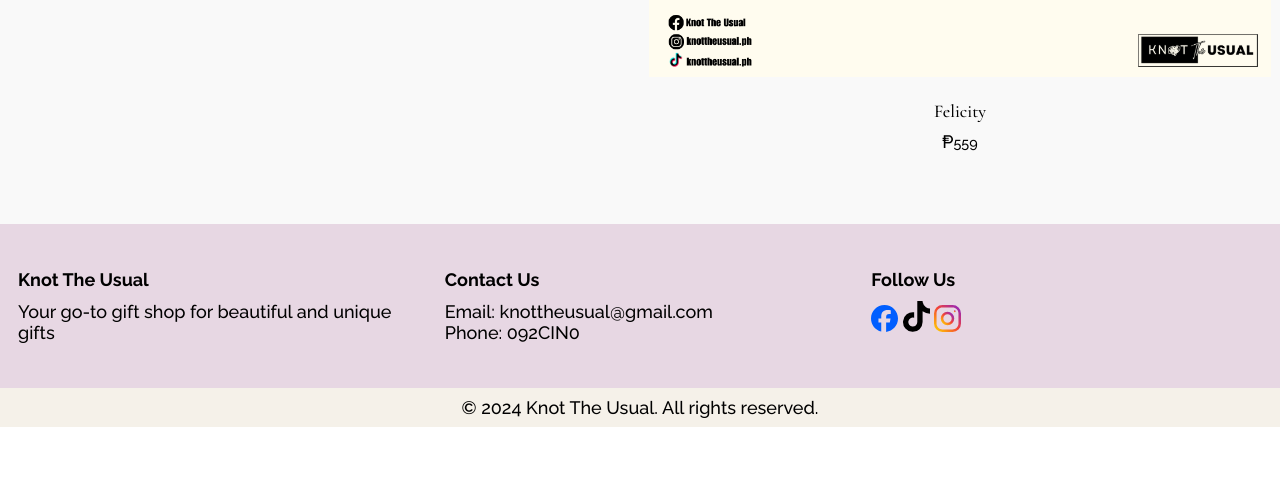
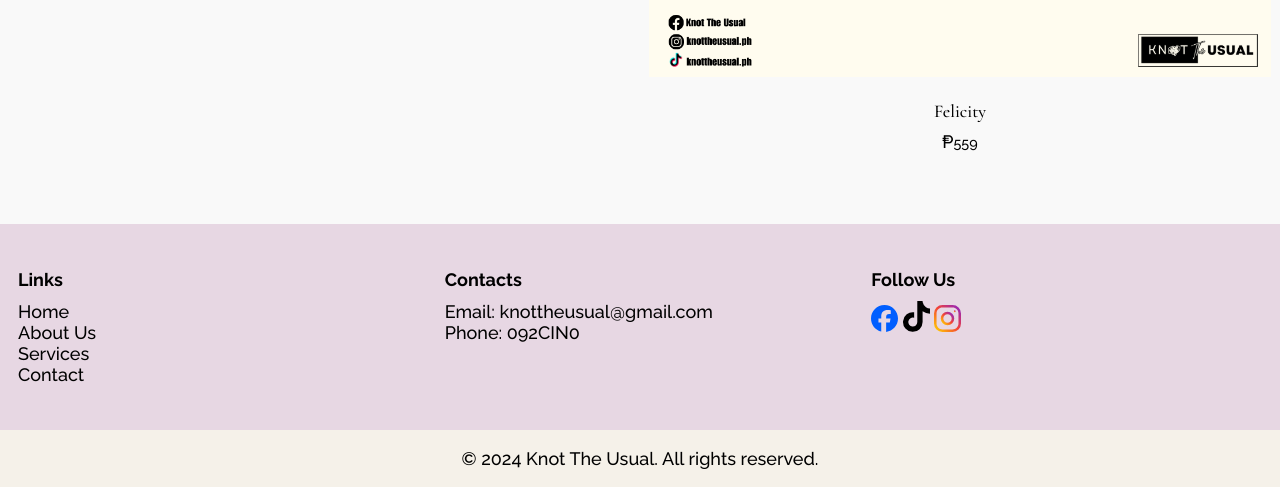
Before and after one commit to MelchardSimeon/ecommerce-for-our-business, a plain HTML site: page index.html in a window 1280 px wide. Shown: the part 7985-8472 px from the top of the page. Before the commit the page ends 8412 px from the top, so only its background shows below. Drawn offline with nearby package versions, Linux system fonts and the light colour scheme.

Commit message:
replace footer with links

```diff
--- a/CSS-FILES/footer.css
+++ b/CSS-FILES/footer.css
@@ -38,4 +38,9 @@
     font-size: 0.9rem;
     text-align: center;
     padding-bottom: 0.5rem;
+    padding: 1rem;
 }
+
+.footer-section li {
+    list-style-type: none;
+}
--- a/index.html
+++ b/index.html
@@ -240,12 +240,17 @@
 
             <footer class="footer">
                 <div class="footer-content">
-                    <div class="footer-section about">
-                        <h2 class="footer-h2">Knot The Usual</h2>
-                        <p>Your go-to gift shop for beautiful and unique gifts</p>
+                    <div class="footer-section links">
+                        <h2 class="footer-h2">Links</h2>
+                        <ul>
+                            <li><a href="#home">Home</a></li>
+                            <li><a href="#about">About Us</a></li>
+                            <li><a href="#services">Services</a></li>
+                            <li><a href="#contact">Contact</a></li>
+                        </ul>
                     </div>
                     <div class="footer-section contact">
-                        <h2>Contact Us</h2>
+                        <h2>Contacts</h2>
                         <p>Email: <a href="mailto:knottheusual@gmail.com">knottheusual@gmail.com</a></p>
                         <p>Phone: <a href="mailto:knottheusual@gmail.com">092CIN0</a></p>
                     </div>
```
